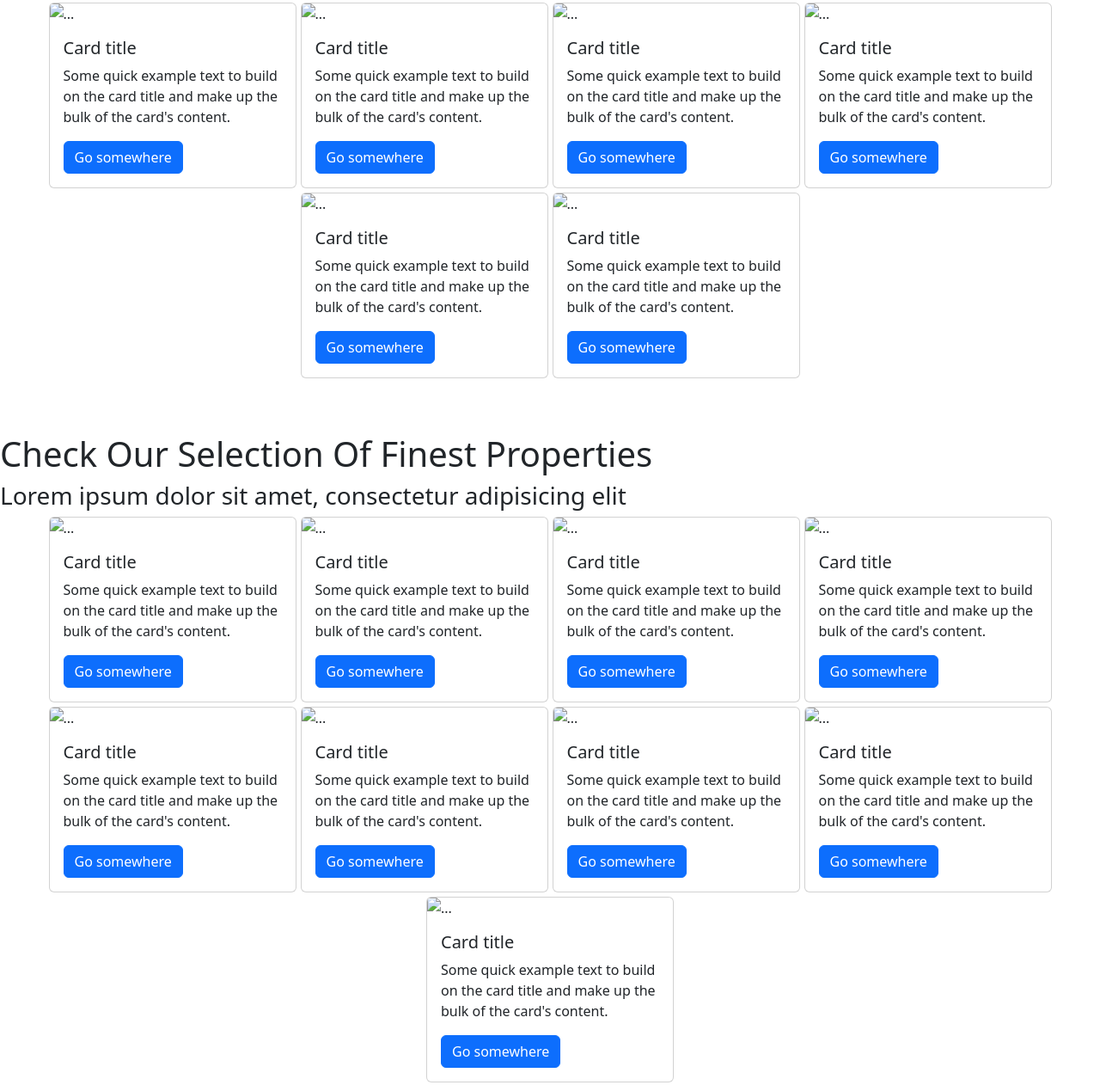
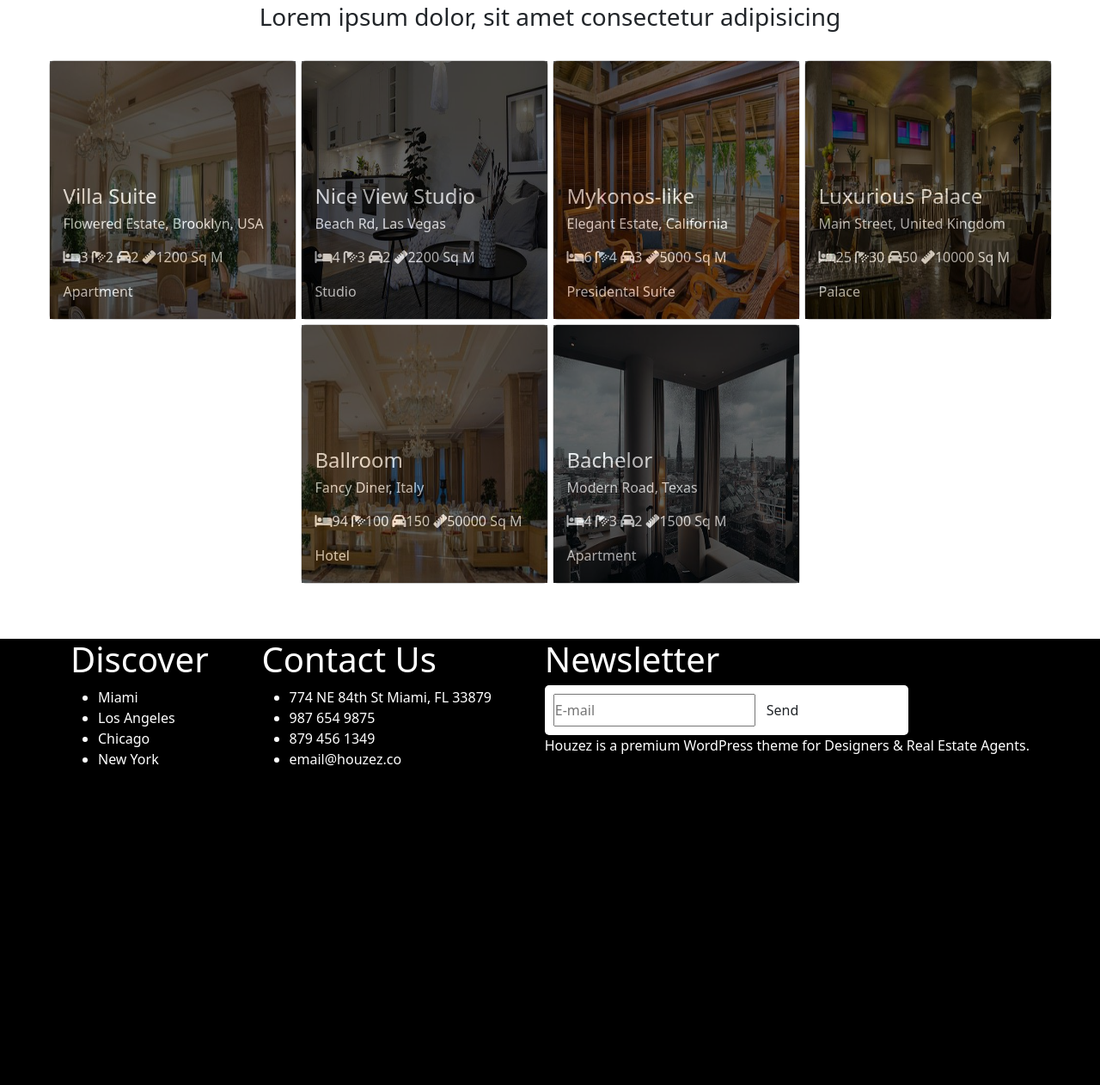
Before and after one commit to Camie0903/Property, a plain HTML site: page index.html in a window 1280 px wide. Shown: the part 746-2008 px from the top of the page at 86% size. After the commit the page ends 1657 px from the top, so only its background shows below. Drawn offline with nearby package versions, Linux system fonts and the light colour scheme.

Commit message:
lateste changes

```diff
--- a/index.html
+++ b/index.html
@@ -7,6 +7,7 @@
     <title>Document</title>
     <link href="https://cdn.jsdelivr.net/npm/bootstrap@5.2.0-beta1/dist/css/bootstrap.min.css" rel="stylesheet" integrity="sha384-0evHe/X+R7YkIZDRvuzKMRqM+OrBnVFBL6DOitfPri4tjfHxaWutUpFmBp4vmVor" crossorigin="anonymous">
     <link rel="stylesheet" href="./style.css">
+    <script src="https://kit.fontawesome.com/5d5fd894ec.js" crossorigin="anonymous"></script>
 </head>
 <body>
     <nav class="navbar navbar-expand-lg bg-light">
@@ -96,12 +97,139 @@
 
     <section class="listing">
       <div class="listings_head">
-        <h1>Discover our featured listings</h1>
-        <h3>Lorem ipsum dolor, sit amet consectetur adipisicing</h3>
+        <p>
+          <h1>Discover our featured listings</h1>
+        </p>
       </div>
-      <div class="containers">
+      <div class="listings_head2">
+        <p>
+          <h3>Lorem ipsum dolor, sit amet consectetur adipisicing</h3>
+        </p>
+      </div>
+      <div class="containers" id="listing">
+        <!-- <div class="card" style="width: 18rem">
+          <img src="./assets/hr1.jpg" class="card-img-top" />
+          <div class="card-body">
+            <h4 class="card-title">Villa Suite</h4>
+            <p class="card-text">
+              <h6>Flowered Estate, Brooklyn, USA</h6>
+              <i class="fa-solid fa-bed card_icon"></i>3
+              <i class="fa-solid fa-shower card_icon"></i>2
+              <i class="fa-solid fa-car card_icon"></i>2
+              <i class="fa-solid fa-ruler card_icon"></i>1200 Sq M
+           <h6>Apartment</h6>
+            </p>
+
+          </div>
+        </div> -->
+        <!-- <div class="card" style="width: 18rem">
+          <img src="./assets/hr2.jpg" class="card-img-top"/>
+          <div class="card-body">
+            <h4 class="card-title">Villa Suite</h4>
+            <p class="card-text">
+              <h6>Flowered Estate, Brooklyn, USA</h6>
+              <i class="fa-solid fa-bed card_icon"></i>3
+              <i class="fa-solid fa-shower card_icon"></i>2
+              <i class="fa-solid fa-car card_icon"></i>2
+              <i class="fa-solid fa-ruler card_icon"></i>1200 Sq M
+           <h6>Apartment</h6>
+            </p>
+
+          </div>
+        </div>
         <div class="card" style="width: 18rem">
-          <img src="..." class="card-img-top" alt="..." />
+          <img src="./assets/hr3.jpg" class="card-img-top" />
+          <div class="card-body">
+            <h4 class="card-title">Villa Suite</h4>
+            <p class="card-text">
+              <h6>Flowered Estate, Brooklyn, USA</h6>
+              <i class="fa-solid fa-bed card_icon"></i>3
+              <i class="fa-solid fa-shower card_icon"></i>2
+              <i class="fa-solid fa-car card_icon"></i>2
+              <i class="fa-solid fa-ruler card_icon"></i>1200 Sq M
+           <h6>Apartment</h6>
+            </p>
+
+          </div>
+        </div>
+        <div class="card" style="width: 18rem">
+          <img src="./assets/hr4.jpg" class="card-img-top"/>
+          <div class="card-body">
+            <h4 class="card-title">Villa Suite</h4>
+            <p class="card-text">
+              <h6>Flowered Estate, Brooklyn, USA</h6>
+              <i class="fa-solid fa-bed card_icon"></i>3
+              <i class="fa-solid fa-shower card_icon"></i>2
+              <i class="fa-solid fa-car card_icon"></i>2
+              <i class="fa-solid fa-ruler card_icon"></i>1200 Sq M
+           <h6>Apartment</h6>
+            </p>
+
+          </div>
+        </div>
+        <div class="card" style="width: 18rem">
+          <img src="./assets/hr5.jpg" class="card-img-top"/>
+          <div class="card-body">
+            <h4 class="card-title">Villa Suite</h4>
+            <p class="card-text">
+              <h6>Flowered Estate, Brooklyn, USA</h6>
+              <i class="fa-solid fa-bed card_icon"></i>3
+              <i class="fa-solid fa-shower card_icon"></i>2
+              <i class="fa-solid fa-car card_icon"></i>2
+              <i class="fa-solid fa-ruler card_icon"></i>1200 Sq M
+           <h6>Apartment</h6>
+            </p>
+
+          </div>
+        </div>
+        <div class="card" style="width: 18rem">
+          <img src="./assets/hr6.jpg" class="card-img-top"/>
+          <div class="card-body">
+            <h4 class="card-title">Villa Suite</h4>
+            <p class="card-text">
+              <h6>Flowered Estate, Brooklyn, USA</h6>
+              <i class="fa-solid fa-bed card_icon"></i>3
+              <i class="fa-solid fa-shower card_icon"></i>2
+              <i class="fa-solid fa-car card_icon"></i>2
+              <i class="fa-solid fa-ruler card_icon"></i>1200 Sq M
+           <h6>Apartment</h6>
+            </p>
+
+          </div>
+        </div>
+      </div> -->
+    </section>
+    <!-- listing page ends here -->
+    <!-- properties page starts here -->
+    <!-- <section class="properties">
+      <h1 class="properties1">Check Our Selection Of Finest Properties</h1>
+      <h3 class="properties2">
+        Lorem ipsum dolor sit amet, consectetur adipisicing elit
+      </h3>
+      <div class="container_prop">
+        <div class="card1" style="width: 18rem">
+          <div class="overlay"></div>
+          <h5 class="card-title">Card title</h5>
+          <p class="card-text">
+            Some quick example text to build on the card title and make up the
+            bulk of the card's content.
+          </p>
+          <a href="#" class="btn btn-primary">Go somewhere</a>
+
+        </div>
+        <div class="card2" style="width: 18rem">
+          <div class="overlay1"></div>
+          <div class="card-body">
+            <h5 class="card-title">Card title</h5>
+            <p class="card-text">
+              Some quick example text to build on the card title and make up the
+              bulk of the card's content.
+            </p>
+            <a href="#" class="btn btn-primary">Go somewhere</a>
+          </div>
+        </div>
+        <div class="card3" style="width: 18rem">
+          <div class="overlay1"></div>
           <div class="card-body">
             <h5 class="card-title">Card title</h5>
             <p class="card-text">
@@ -112,7 +240,7 @@
           </div>
         </div>
         <div class="card" style="width: 18rem">
-          <img src="..." class="card-img-top" alt="..." />
+          <img src="./assets/p4.jpg" class="card-img-top" alt="..." />
           <div class="card-body">
             <h5 class="card-title">Card title</h5>
             <p class="card-text">
@@ -123,7 +251,7 @@
           </div>
         </div>
         <div class="card" style="width: 18rem">
-          <img src="..." class="card-img-top" alt="..." />
+          <img src="./assets/p5.jpg" class="card-img-top" alt="..." />
           <div class="card-body">
             <h5 class="card-title">Card title</h5>
             <p class="card-text">
@@ -134,7 +262,7 @@
           </div>
         </div>
         <div class="card" style="width: 18rem">
-          <img src="..." class="card-img-top" alt="..." />
+          <img src="./assets/p6.jpg" class="card-img-top" alt="..." />
           <div class="card-body">
             <h5 class="card-title">Card title</h5>
             <p class="card-text">
@@ -145,7 +273,7 @@
           </div>
         </div>
         <div class="card" style="width: 18rem">
-          <img src="..." class="card-img-top" alt="..." />
+          <img src="./assets/p7.jpg" class="card-img-top" alt="..." />
           <div class="card-body">
             <h5 class="card-title">Card title</h5>
             <p class="card-text">
@@ -156,7 +284,18 @@
           </div>
         </div>
         <div class="card" style="width: 18rem">
-          <img src="..." class="card-img-top" alt="..." />
+          <img src="./assets/p8.jpg" class="card-img-top" alt="..." />
+          <div class="card-body">
+            <h5 class="card-title">Card title</h5>
+            <p class="card-text">
+              Some quick example text to build on the card title and make up the
+              bulk of the card's content.
+            </p>
+            <a href="#" class="btn btn-primary">Go somewhere</a>
+          </div>
+        </div>
+        <div class="card" style="width: 18rem">
+          <img src="./assets/p9.jpg" class="card-img-top" alt="..." />
           <div class="card-body">
             <h5 class="card-title">Card title</h5>
             <p class="card-text">
@@ -167,145 +306,42 @@
           </div>
         </div>
       </div>
-    </section>
-    <!-- listing page ends here -->
-    <!-- properties page starts here -->
-    <section class="properties">
-      <h1 class="properties1">Check Our Selection Of Finest Properties</h1>
-      <h3 class="properties2">
-        Lorem ipsum dolor sit amet, consectetur adipisicing elit
-      </h3>
-      <div class="container_prop">
-        <div class="card" style="width: 18rem">
-          <img src="..." class="card-img-top" alt="..." />
-          <div class="card-body">
-            <h5 class="card-title">Card title</h5>
-            <p class="card-text">
-              Some quick example text to build on the card title and make up the
-              bulk of the card's content.
-            </p>
-            <a href="#" class="btn btn-primary">Go somewhere</a>
+    </section> -->
+    <!-- properties page ends here -->
+    <!-- footer starts here -->
+    <section id="footer">
+      <div class="container">
+        <div class="row5">
+          <div class="col3">
+            <h1>Discover</h1>
+            <ul>
+              <li>Miami</li>
+              <li>  Los Angeles</li>
+              <li>Chicago</li>
+              <li>New York</li>
+            </ul>
+          </div>
+          <div class="col3">
+            <h1>Contact Us</h1>
+            <ul>
+              <li> 774 NE 84th St Miami, FL 33879 </li>
+              <li>  987 654 9875  </li>
+              <li>879 456 1349</li>
+              <li> email@houzez.co</li>
+            </ul>
+          </div>
+          <div class="col3">
+             <h1 class="NewsL">Newsletter</h1>
+            <form action="https://formspree.io/lawrencesunethia@gmail.com" method="POST">
+              <!-- <input placeholder="Name" class="input-field" type="text" name="name"/> -->
+              <input placeholder="E-mail" class="input-field" type="email" name="_replyto">
+                <!-- <textarea id="textarea1" class="materialize-textarea" placeholder="Enter your message here..." name="message" data-length="500"></textarea> -->
+              <input class="waves-effect waves-light btn blue darken-2 right" type="submit" value="Send">
+              <!-- <input type="hidden" name="_next" value="https://codepen.io/bhill2588/full/PjeZgN/" /> -->
+            </form>
+            <p>Houzez is a premium WordPress theme for Designers & Real Estate Agents.</p>
           </div>
         </div>
-        <div class="card" style="width: 18rem">
-          <img src="..." class="card-img-top" alt="..." />
-          <div class="card-body">
-            <h5 class="card-title">Card title</h5>
-            <p class="card-text">
-              Some quick example text to build on the card title and make up the
-              bulk of the card's content.
-            </p>
-            <a href="#" class="btn btn-primary">Go somewhere</a>
-          </div>
-        </div>
-        <div class="card" style="width: 18rem">
-          <img src="..." class="card-img-top" alt="..." />
-          <div class="card-body">
-            <h5 class="card-title">Card title</h5>
-            <p class="card-text">
-              Some quick example text to build on the card title and make up the
-              bulk of the card's content.
-            </p>
-            <a href="#" class="btn btn-primary">Go somewhere</a>
-          </div>
-        </div>
-        <div class="card" style="width: 18rem">
-          <img src="..." class="card-img-top" alt="..." />
-          <div class="card-body">
-            <h5 class="card-title">Card title</h5>
-            <p class="card-text">
-              Some quick example text to build on the card title and make up the
-              bulk of the card's content.
-            </p>
-            <a href="#" class="btn btn-primary">Go somewhere</a>
-          </div>
-        </div>
-        <div class="card" style="width: 18rem">
-          <img src="..." class="card-img-top" alt="..." />
-          <div class="card-body">
-            <h5 class="card-title">Card title</h5>
-            <p class="card-text">
-              Some quick example text to build on the card title and make up the
-              bulk of the card's content.
-            </p>
-            <a href="#" class="btn btn-primary">Go somewhere</a>
-          </div>
-        </div>
-        <div class="card" style="width: 18rem">
-          <img src="..." class="card-img-top" alt="..." />
-          <div class="card-body">
-            <h5 class="card-title">Card title</h5>
-            <p class="card-text">
-              Some quick example text to build on the card title and make up the
-              bulk of the card's content.
-            </p>
-            <a href="#" class="btn btn-primary">Go somewhere</a>
-          </div>
-        </div>
-        <div class="card" style="width: 18rem">
-          <img src="..." class="card-img-top" alt="..." />
-          <div class="card-body">
-            <h5 class="card-title">Card title</h5>
-            <p class="card-text">
-              Some quick example text to build on the card title and make up the
-              bulk of the card's content.
-            </p>
-            <a href="#" class="btn btn-primary">Go somewhere</a>
-          </div>
-        </div>
-        <div class="card" style="width: 18rem">
-          <img src="..." class="card-img-top" alt="..." />
-          <div class="card-body">
-            <h5 class="card-title">Card title</h5>
-            <p class="card-text">
-              Some quick example text to build on the card title and make up the
-              bulk of the card's content.
-            </p>
-            <a href="#" class="btn btn-primary">Go somewhere</a>
-          </div>
-        </div>
-        <div class="card" style="width: 18rem">
-          <img src="..." class="card-img-top" alt="..." />
-          <div class="card-body">
-            <h5 class="card-title">Card title</h5>
-            <p class="card-text">
-              Some quick example text to build on the card title and make up the
-              bulk of the card's content.
-            </p>
-            <a href="#" class="btn btn-primary">Go somewhere</a>
-          </div>
-        </div>
-      </div>
-    </section>
-    <!-- properties page ends here -->
-    <!-- footer starts here -->
-    <section class="footer">
-      <div class="container">
-        <h4>Discover</h4>
-        <h5>Miami<br />Los Angeles<br />Chicago<br />New York<br /></h5>
-        <br />
-        <h4>Contact Us</h4>
-        <h5>
-          774 NE 84th St Miami, FL 33879<br />
-          987 654 9875<br />
-          879 456 1349<br />
-          email@houzez.co<br />
-        </h5>
-        <h4>Newsletter</h4>
-        <form class="form">
-          <input
-            type="email"
-            class="form__field"
-            placeholder="Your E-Mail Address"
-          />
-          <button type="button" class="btn btn--primary btn--inside uppercase">
-            Send
-          </button>
-        </form>
-        <h5>
-          Houzez is a premium WordPress theme for Designers & Real Estate
-          Agents.
-        </h5>
       </div>
     </section>
 
@@ -317,8 +353,7 @@
 
 
 
-
-
+<script src="scripts.js"></script>
 <script src="https://cdn.jsdelivr.net/npm/bootstrap@5.2.0-beta1/dist/js/bootstrap.bundle.min.js" integrity="sha384-pprn3073KE6tl6bjs2QrFaJGz5/SUsLqktiwsUTF55Jfv3qYSDhgCecCxMW52nD2" crossorigin="anonymous"></script>
 </body>
 
--- a/scripts.js
+++ b/scripts.js
@@ -0,0 +1,100 @@
+let listing = JSON.parse(localStorage.getItem("listing"))
+  ? JSON.parse(localStorage.getItem("listing"))
+  : [
+    {
+        img:"./assets/hr1.jpg",
+        title:"Villa Suite",
+        type:"double",
+        carhead: "Flowered Estate, Brooklyn, USA",
+        card_icon: 3,
+        card_icon1: 2,
+        card_icon2: 2,
+        card_icon3: "1200 Sq M",
+        bot_head: "Apartment",
+   },
+   {
+    img:"./assets/hr2.jpg",
+    title:"Nice View Studio",
+    type:"double",
+    carhead: "Beach Rd, Las Vegas",
+    card_icon: 4,
+    card_icon1: 3,
+    card_icon2: 2,
+    card_icon3: "2200 Sq M",
+    bot_head: "Studio",
+},
+{
+    img:"./assets/hr3.jpg",
+    title:"Mykonos-like ",
+    type:"double",
+    carhead: "Elegant Estate, California",
+    card_icon: 6,
+    card_icon1: 4,
+    card_icon2: 3,
+    card_icon3: "5000 Sq M",
+    bot_head: "Presidental Suite",
+},
+{
+    img:"./assets/hr4.jpg",
+    title:"Luxurious Palace",
+    type:"double",
+    carhead: "Main Street, United Kingdom",
+    card_icon: 25,
+    card_icon1: 30,
+    card_icon2: 50,
+    card_icon3: "10000 Sq M",
+    bot_head: "Palace",
+},
+{
+    img:"./assets/hr5.jpg",
+    title:"Ballroom",
+    type:"double",
+    carhead: "Fancy Diner, Italy",
+    card_icon: 94,
+    card_icon1: 100,
+    card_icon2: 150,
+    card_icon3: "50000 Sq M",
+    bot_head: "Hotel",
+},
+{
+    img:"./assets/hr6.jpg",
+    title:"Bachelor",
+    type:"double",
+    carhead: "Modern Road, Texas",
+    card_icon: 4,
+    card_icon1: 3,
+    card_icon2: 2,
+    card_icon3: "1500 Sq M",
+    bot_head: "Apartment",
+},
+  ];
+
+
+  function readData(listing) {
+    document.querySelector("#listing").innerHTML = "";
+    listing.forEach((listing, i) => {
+      document.querySelector("#listing").innerHTML += `
+      <div class="card" style="width: 18rem">
+      <img src=${listing.img} class="card-img-top" />
+      <div class="card-body">
+      <p class="card-text">
+      <h4 class="card-title">${listing.title}</h4>
+          <h6>${listing.carhead}</h6>
+          <i class="fa-solid fa-bed card_icon"></i>${listing.card_icon}
+          <i class="fa-solid fa-shower card_icon"></i>${listing.card_icon1}
+          <i class="fa-solid fa-car card_icon"></i>${listing.card_icon2}
+          <i class="fa-solid fa-ruler card_icon"></i>${listing.card_icon3}
+            <h6 class="bott_head">${listing.bot_head}</h6>
+        </p>
+       </div>
+      </div>
+
+          `;
+
+    });
+
+
+
+
+  }
+  readData(listing);
--- a/style.css
+++ b/style.css
@@ -46,7 +46,7 @@ nav {
   margin-bottom: 1%;
 }
 #Landing .container {
-  margin-bottom: -230px;
+  margin-bottom: -220px;
 
 }
 .row button {
@@ -91,7 +91,7 @@ form {
   background-color: white;
   border-radius: 5px;
   z-index: 1;
-  margin-top: -6%;
+  margin-top: -4%;
   margin-left: 25%;
   margin-right:10%;
 
@@ -140,6 +140,11 @@ select{
   display: flex;
   justify-content: center;
   flex-wrap: wrap;
+}
+.listings_head2{
+  display: flex;
+  justify-content: center;
+  flex-wrap: wrap;
   margin-bottom: 2%;
 }
 .containers, .container_prop{
@@ -149,12 +154,92 @@ select{
   gap: 5px;
   margin-bottom: 5%;
 }
+.card-img-top{
+  width: 286px;
+  height: 300px;
+}
+.card-body p{
+  margin-top: 50%;
+}
+/* h6 .bott-head{
+  margin-top: -9px;
+} */
+.card-body{
+  position: absolute;
+  color: white;
+  background-color: rgb(0, 0, 0);
+  width: 100%;
+  height: 100%;
+  opacity: 0.6;
+}
+.card-body:hover{
+  opacity: 0;
+}
+.card_icon{
+  margin-bottom: 9%;
+  margin-top: 5%;
+}
+/* Properties */
+
+
+.card2{
+  background-image: url(/assets/p2.jpg);
+  background-repeat: no-repeat;
+}
+
+.card3{
+  background-image: url(/assets/p3.jpg);
+  background-repeat: no-repeat;
+}
+
 /* footer Section*/
 
-footer{
-  height: 50px;
-  color: white;
+#footer {
   display: flex;
   justify-content: center;
-  align-items: center;
+  flex-wrap: wrap;
+  margin-top: 30px;
+  height: 0vh;
 }
+.row5{
+  display: flex;
+  justify-content: space-between;
+  color: white;
+}
+.NewsL{
+  margin-bottom: 5%;
+}
+html {
+  background-color: black;
+  font-family: "Open Sans";
+}
+.input-field label {
+  color: #000;
+}
+form{
+  margin-left: 0%;
+  margin-right: 25%;
+}
+/* label focus color */
+input[type="text"]:focus + label {
+  color: white;
+}
+/* label underline focus color */
+input[type="text"]:focus {
+  border-bottom: 1px solid #000;
+  box-shadow: 0 1px 0 0 #000;
+}
+/* valid color */
+input[type="text"].valid {
+  border-bottom: 1px solid #000;
+  box-shadow: 0 1px 0 0 #000;
+}
+/* invalid color */
+.input-field input[type="text"].invalid {
+  border-bottom: 1px solid #000;
+  box-shadow: 0 1px 0 0 #000;
+}
+/* icon prefix focus color */
+.input-field .prefix.active {
+  color: white;
+}
```
Also changed, not shown: assets/hr1.jpg (added), assets/hr2.jpg (added), assets/hr3.jpg (added), assets/hr4.jpg (added), assets/hr5.jpg (added), assets/hr6.jpg (added), assets/p1.jpg (added), assets/p2.jpg (added), assets/p3.jpg (added), assets/p4.jpg (added), assets/p5.jpg (added), assets/p6.jpg (added), assets/p7.jpg (added), assets/p8.jpg (added), 1 more files.
